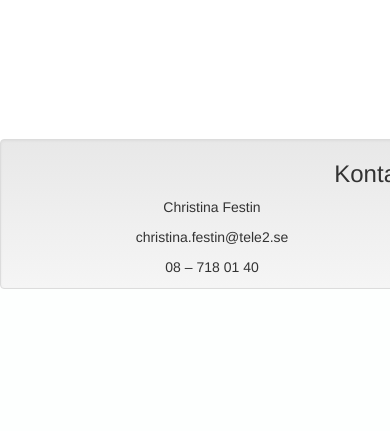
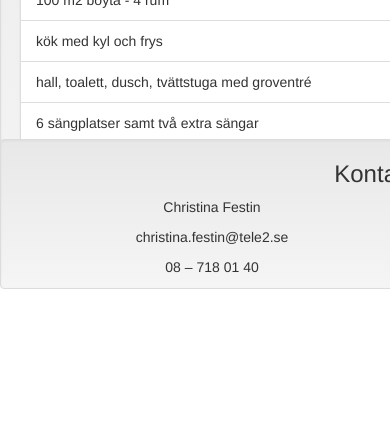
Before and after one commit to annitya/middlefarm, a PHP site: page /page-about.php?pass=middlefarm in a window 390 px wide; the page is wider, and only the part inside the window is pictured. Shown: the part 555-986 px from the top of that part. Before the commit the page ends 844 px from the top of that part, so only its background shows below. Run offline with PHP 8.4, Linux system fonts and the light colour scheme; some libraries are stand-ins or nearby versions.

Commit message:
Added about-page.

```diff
--- a/header.php
+++ b/header.php
@@ -3,7 +3,7 @@
 <!doctype html>
 <html>
 <head>
-    <title>Lei en gård</title>
+    <title>Hyra Sillstad Mellangård</title>
     <meta charset="utf-8"/>
     <meta name="viewport" content="width=device-width, initial-scale=1.0">
     <!-- Latest compiled and minified CSS -->
--- a/index.php
+++ b/index.php
@@ -6,11 +6,12 @@
     <h4>
         <span class="label label-primary">genuin landsbygd</span>
         <span class="label label-success">många badsjöar</span>
-        <span class="label label-warning">Emils Katthult, härlig natur</span>
-        <span class="label label-info">nära till Astrid Lindgrens Värld</span>
+        <span class="label label-warning">Emils Katthulthärlig natur</span>
+        <span class="label label-info">Astrid Lindgrens Värld</span>
         <span class="label label-primary">underbara sjön Åsunden</span>
         <span class="label label-info">sockerdricksträd i trädgården</span>
         <span class="label label-success">nyvärpta ägg</span>
+        <span class="label label-primary">härlig natur</span>
     </h4>
 </div>
 
--- a/page-about.php
+++ b/page-about.php
@@ -1,3 +1,21 @@
 <?php include('header.php'); ?>
 
+<div class="well">
+    <div class="row">
+        <div class="col-sm-6">
+            <img src="images/layout/about.jpg" />
+        </div>
+        <div class="col-sm-6">
+            <ul class="list-group">
+                <li class="list-group-item">100 m2 boyta - 4 rum</li>
+                <li class="list-group-item">kök med kyl och frys</li>
+                <li class="list-group-item">hall, toalett, dusch, tvättstuga med groventré</li>
+                <li class="list-group-item">6 sängplatser samt två extra sängar</li>
+                <li class="list-group-item">Stor trädgård med bl.a. sockerdricksträd</li>
+                <li class="list-group-item">200 meter till sjön Åsunden med vackra Sillstadviken</li>
+            </ul>
+        </div>
+    </div>
+</div>
+
 <?php include('footer.php'); ?>
```
Also changed, not shown: images/gallery/IMG_1381.jpeg (renamed from images/gallery/IMG_1381 (1).jpeg), images/gallery/IMG_1411.jpeg (renamed from images/gallery/IMG_1411 (1).jpeg).
